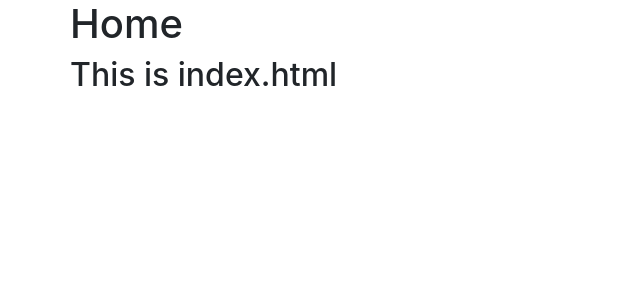
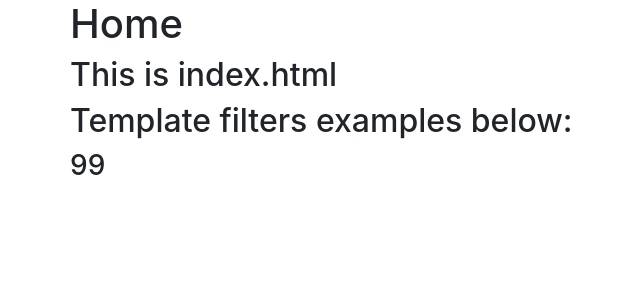
Before and after one commit to sbrina-h/Django-templates, a Django app: template django_templates/templates/app_templates/index.html in a window 1280 px wide. Shown: the part 56-356 px from the top of the page, without its empty margins (15-655 px from the left). Run offline with Django 3.2, Linux system fonts and the light colour scheme; the template is opened without the code that fills it, so the values that code supplies are empty; some libraries are stand-ins or nearby versions.

Commit message:
add template filters

```diff
--- a/django_templates/app_templates/views.py
+++ b/django_templates/app_templates/views.py
@@ -3,7 +3,8 @@ from django.shortcuts import render
 # Create your views here.
 
 def index(request):
-    return render(request, 'app_templates/index.html')
+    context_dict = {'text':'template filter upper in use', 'number':100, 'text_2':'CUTcustom template filter in useCUT'}
+    return render(request, 'app_templates/index.html', context_dict)
 
 def other(request):
     return render(request, 'app_templates/other_page.html')
--- a/django_templates/templates/app_templates/index.html
+++ b/django_templates/templates/app_templates/index.html
@@ -3,4 +3,9 @@
   {% block body_block %}
     <h1>Home</h1>
     <h2>This is index.html</h2>
+    <h2>Template filters examples below:</h2>
+    <h3>{{ text|upper }}</h3>
+    <h3>{{ number|add:"99" }}</h3>
+    <h3>{{ text_2|cut:"CUT" }}</h3>
+
   {% endblock %}
```
Also changed, not shown: django_templates/app_templates/templatetags/custom.py (added, +13 -0 lines), django_templates/app_templates/templatetags/__init__.py (added).
